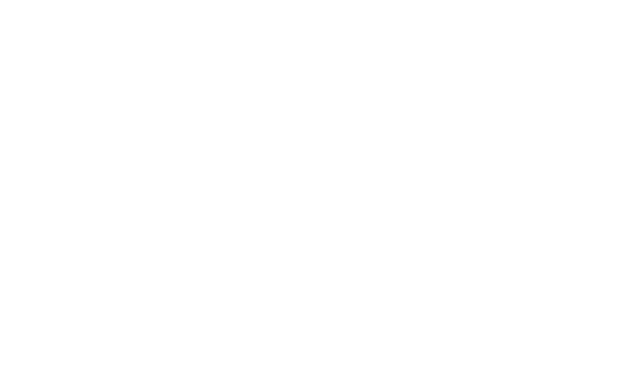
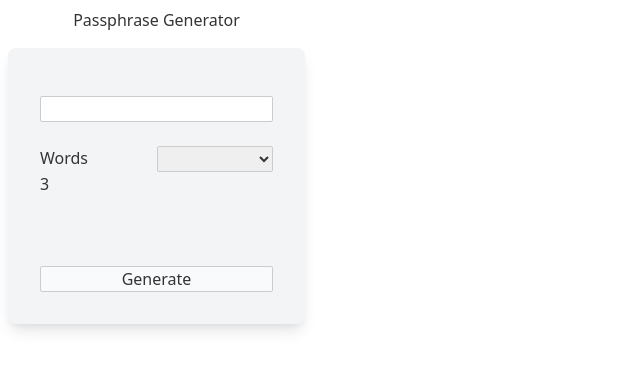
Before and after one commit to murermader/passphrase-generator, a Svelte app: page / in a window 1280 px wide. Shown: the top 370 px of the page, without its empty margins (0-640 px from the left). Built offline with nearby package versions, Linux system fonts and the light colour scheme.

Commit message:
Create basic ui layout

```diff
--- a/src/App.svelte
+++ b/src/App.svelte
@@ -1,9 +1,25 @@
 <script>
-
 </script>
 
-<main>
+<main class="md:flex sm:w-full">
+  <div>
+    <h1 class="text-center">Passphrase Generator</h1>
+    <div class="flex flex-col bg-gray-100 rounded-lg shadow-lg p-8 mt-4">
+      <input type="text" class="mt-4" />
+      <div class="grid grid-cols-2 grid-rows-4 mt-6">
+        <label for="word-count">Words</label>
+        <select name="" id="word-count">
+          <option value="3" />
+          <option value="4" />
+          <option value="5" />
+          <option value="6" />
+        </select>
 
+        <div>3</div>
+      </div>
+      <button class="justify-self-end mt-4 bg-gray-50">Generate</button>
+    </div>
+  </div>
 </main>
 
 <style global lang="postcss">
```
Also changed, not shown: 1 other file (tests, documents, lock files or other folders).
